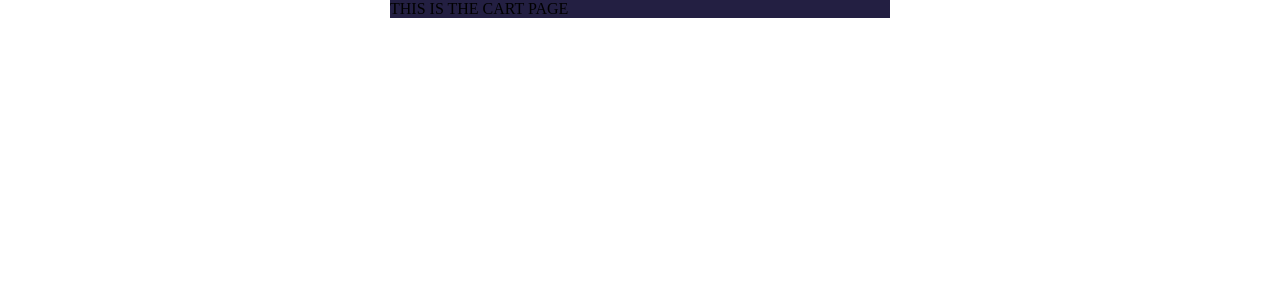
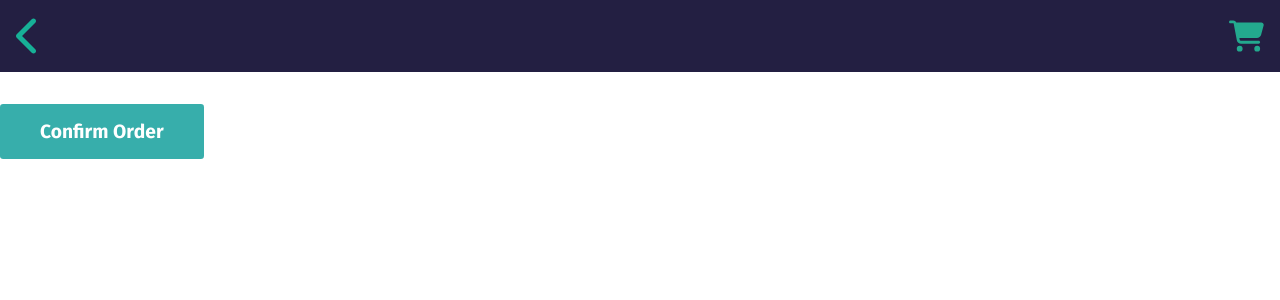
Before and after one commit to Welene/where-it-is-at, a React (Vite) app: page /cart in a window 1280 px wide. Shown: the top 300 px of the page. Built offline with nearby package versions, Linux system fonts and the light colour scheme.

Commit message:
Moved stuff around // changed names // made component of button

```diff
--- a/src/components/CartButton/Button.jsx
+++ b/src/components/AddToCartBtn/Button.jsx
@@ -1,7 +1,7 @@
 import React from 'react';
 import './button.css';
 
-function Cart({ count, eventId, price, where, when, name }) {
+function Cart({ count, eventId, price, where, when, name, children }) {
 	const handleClick = () => {
 		const oldCart = JSON.parse(localStorage.getItem('cart')) || [];
 		const newCartItem = {
@@ -18,7 +18,7 @@ function Cart({ count, eventId, price, where, when, name }) {
 
 	return (
 		<button className="cart-btn" onClick={handleClick} disabled={count < 1}>
-			Lägg i varukorgen
+			{children || 'Lägg i varukorgen'}
 		</button>
 	);
 }
--- a/src/components/Counter/Counter.jsx
+++ b/src/components/Counter/Counter.jsx
@@ -3,7 +3,7 @@ import useFetch from '../../hooks/useFetch';
 import React from 'react';
 import { useParams } from 'react-router-dom';
 import { useState } from 'react';
-import Cart from '../CartButton/Button';
+import AddToCart from '../AddToCartBtn/Button';
 
 function Counter() {
 	const [count, setCount] = useState(0);
@@ -38,7 +38,7 @@ function Counter() {
 					+
 				</button>
 			</section>
-			<Cart
+			<AddToCart
 				count={count}
 				eventId={id}
 				price={price}
--- a/src/pages/CartOrderPage/CartOrderPage.jsx
+++ b/src/pages/CartOrderPage/CartOrderPage.jsx
@@ -1,7 +1,40 @@
 import React from 'react';
+import { useNavigate } from 'react-router-dom';
+import leftArrow from '../../assets/left.svg';
+import shoppingCart from '../../assets/cart.svg';
+import AddToCart from '../../components/AddToCartBtn/Button';
 
 function CartOrderPage() {
-	return <div className="page">THIS IS THE CART PAGE</div>;
+	const navigate = useNavigate();
+
+	const clickReturn = () => {
+		navigate('/'); // function that navigates back to HomePage
+	};
+
+	const clickCart = () => {
+		navigate('/cart'); // function that navigates to cart page
+	};
+
+	return (
+		<>
+			<section className="icons-section">
+				<img
+					className="return"
+					src={leftArrow}
+					alt="Navigate back arrow"
+					onClick={clickReturn}
+				/>
+				<img
+					className="cart"
+					src={shoppingCart}
+					alt="Shopping cart"
+					onClick={clickCart}
+				/>
+			</section>
+			<AddToCart>Confirm Order</AddToCart>
+			{/* når man bruker children kan man sende direkte text inn i elementet sånn her */}
+		</>
+	);
 }
 
 export default CartOrderPage;
--- a/src/pages/DetailedEventPage/DetailedEventPage.jsx
+++ b/src/pages/DetailedEventPage/DetailedEventPage.jsx
@@ -3,6 +3,7 @@ import useFetch from '../../hooks/useFetch';
 import './detailedEventPage.css';
 import Counter from '../../components/Counter/Counter';
 import leftArrow from '../../assets/left.svg';
+import shoppingCart from '../../assets/cart.svg';
 import { useNavigate } from 'react-router-dom';
 
 function DetailedEventPage() {
@@ -35,15 +36,27 @@ function DetailedEventPage() {
 		navigate('/'); // function that navigates back to HomePage
 	};
 
+	const clickCart = () => {
+		navigate('/cart'); // function that navigates back to HomePage
+	};
+
 	return (
 		<>
-			<section className="page detailed-page">
+			<section className="icons-section">
 				<img
-					className="detailed-page__return"
+					className="return"
 					src={leftArrow}
 					alt="Navigate back arrow"
 					onClick={clickReturn}
 				/>
+				<img
+					className="cart"
+					src={shoppingCart}
+					alt="Shopping cart"
+					onClick={clickCart}
+				/>
+			</section>
+			<section className="page detailed-page">
 				<section className="event-details">
 					<h1 className="event-details__title">Event</h1>
 					<p className="event-details__happening">
--- a/src/pages/DetailedEventPage/detailedEventPage.css
+++ b/src/pages/DetailedEventPage/detailedEventPage.css
@@ -40,8 +40,20 @@
 	color: #37aeab;
 }
 
-.detailed-page__return {
-	width: 25px;
+.icons-section {
+	width: 100%;
 	height: auto;
 	display: flex;
+	flex-direction: row;
+	justify-content: space-between;
+	padding: 1rem;
+	background-color: var(--primary-bg);
 }
+
+.cart {
+	width: 35px;
+}
+
+.return {
+	width: 25px;
+}
--- a/src/pages/EventsPage/EventsPage.jsx
+++ b/src/pages/EventsPage/EventsPage.jsx
@@ -1,5 +1,5 @@
-import React from 'react'
-import Header from '../../components/Header/Header'
+import React from 'react';
+import Header from '../../components/Header/Header';
 
 import useFetch from '../../hooks/useFetch';
 
@@ -7,36 +7,78 @@ import Lottie from 'lottie-react';
 import animationData from '../../assets/loadingAnimation.json';
 import Events from '../../components/Events/Events';
 
+import { useNavigate } from 'react-router-dom';
+import leftArrow from '../../assets/left.svg';
+import shoppingCart from '../../assets/cart.svg';
+
 import './eventsPage.css';
 
+function EventsPage() {
+	const navigate = useNavigate();
 
+	const clickReturn = () => {
+		navigate('/'); // function that navigates back to HomePage
+	};
 
-function EventsPage() {
-  const {data : concerts, isLoading, isError} = useFetch('https://santosnr6.github.io/Data/events.json');
+	const clickCart = () => {
+		navigate('/cart'); // function that navigates to cart page
+	};
+
+	const {
+		data: concerts,
+		isLoading,
+		isError,
+	} = useFetch('https://santosnr6.github.io/Data/events.json');
 
 	if (isLoading) {
 		return (
 			<section className="loading-section">
-        <Lottie animationData={animationData} loop autoplay style={{ width: 300, height: 300 }} />
+				<Lottie
+					animationData={animationData}
+					loop
+					autoplay
+					style={{ width: 300, height: 300 }}
+				/>
 			</section>
 		);
 	}
 
-  if (isError) return <section className='page'><p> Helene did not definitely not do a good enough job with this part of the code apparently </p> </section>;
+	if (isError)
+		return (
+			<section className="page">
+				<p>
+					{' '}
+					Helene did not definitely not do a good enough job with this
+					part of the code apparently{' '}
+				</p>{' '}
+			</section>
+		);
 
 	return (
 		<>
+			<section className="icons-section">
+				<img
+					className="return"
+					src={leftArrow}
+					alt="Navigate back arrow"
+					onClick={clickReturn}
+				/>
+				<img
+					className="cart"
+					src={shoppingCart}
+					alt="Shopping cart"
+					onClick={clickCart}
+				/>
+			</section>
 			<section className="page page-events">
-        <Header title="Events"/>
-        <main className='main-section'>
+				<Header title="Events" />
+				<main className="main-section">
 					<input type="text" className="main-section__search" />
-            {
-              concerts && <Events concerts={ concerts }/>
-            }
+					{concerts && <Events concerts={concerts} />}
 				</main>
 			</section>
 		</>
-  )
+	);
 }
 
-export default EventsPage
+export default EventsPage;
```
Also changed, not shown: src/assets/cart.svg (added), src/components/AddToCartBtn/button.css (renamed from src/components/CartButton/button.css). Lines whose indentation alone changed are shown as unchanged.
